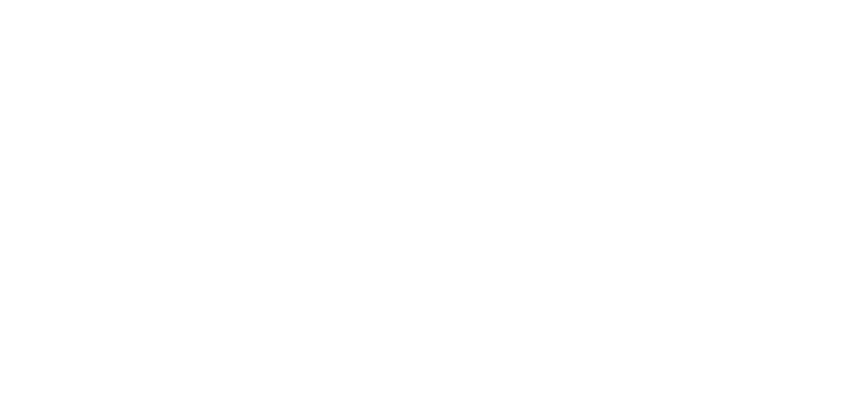
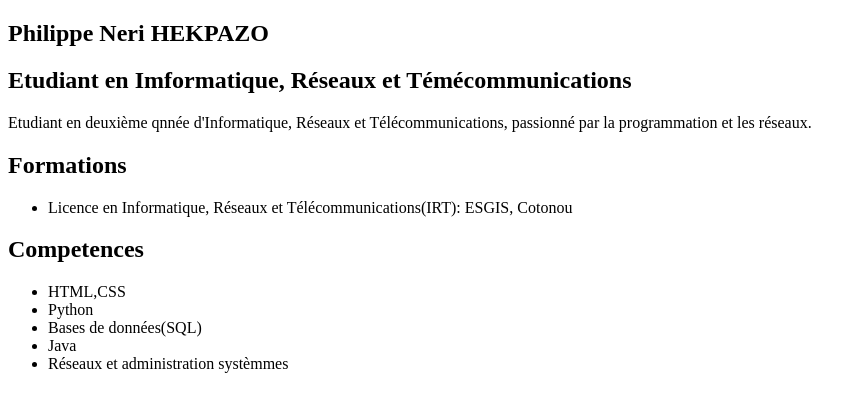
Before and after one commit to Corneille26/mon-cv, a plain HTML site: page index.html in a window 1280 px wide. Shown: the whole page, without its empty margins (0-866 px from the left). Drawn offline with Linux system fonts and the light colour scheme.

Commit message:
mise en place de la section competences

```diff
--- a/index.html
+++ b/index.html
@@ -7,10 +7,29 @@
     <link rel="stylesheet" href="style.css">
 </head>
 <body>
-    <section  id="titre"></section>
-    <section  id="description"></section>
-    <section  id="formations"></section>
-    <section  id="competences"></section>
+    <section  id="titre">
+        <h1>Philippe Neri HEKPAZO</h1>
+        <h2>Etudiant en Imformatique, Réseaux et Témécommunications</h2>
+    </section>
+    <section  id="description">
+        <p>Etudiant en deuxième qnnée d'Informatique, Réseaux et Télécommunications, passionné par la programmation et les réseaux.</p>
+    </section>
+    <section  id="formations">
+        <h2>Formations</h2>
+        <ul>
+            <li>Licence en Informatique, Réseaux et Télécommunications(IRT): ESGIS, Cotonou</li>
+        </ul>
+ </section>
+    <section  id="competences">
+        <h2>Competences</h2>
+        <ul>
+            <li>HTML,CSS</li>
+            <li>Python</li>
+            <li>Bases de données(SQL)</li>
+            <li>Java</li>
+            <li>Réseaux et administration systèmmes</li>
+        </ul>
+    </section>
     <section  id="associations"></section>
 </body>
 </html>
```
